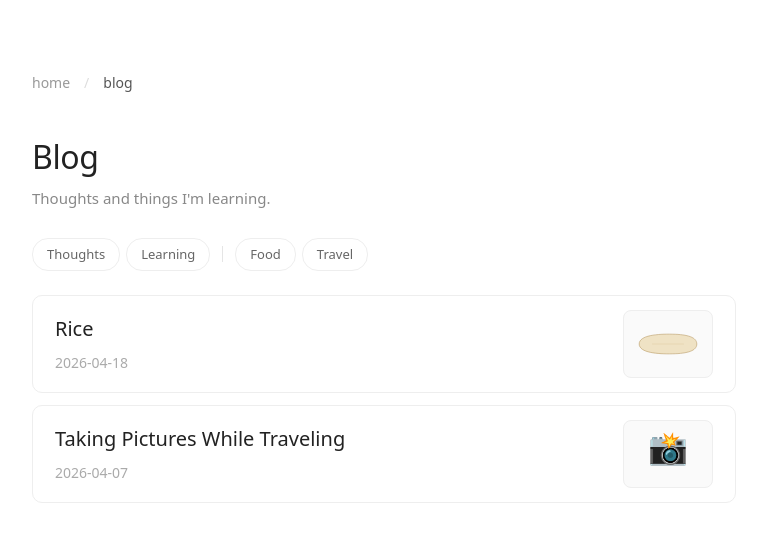
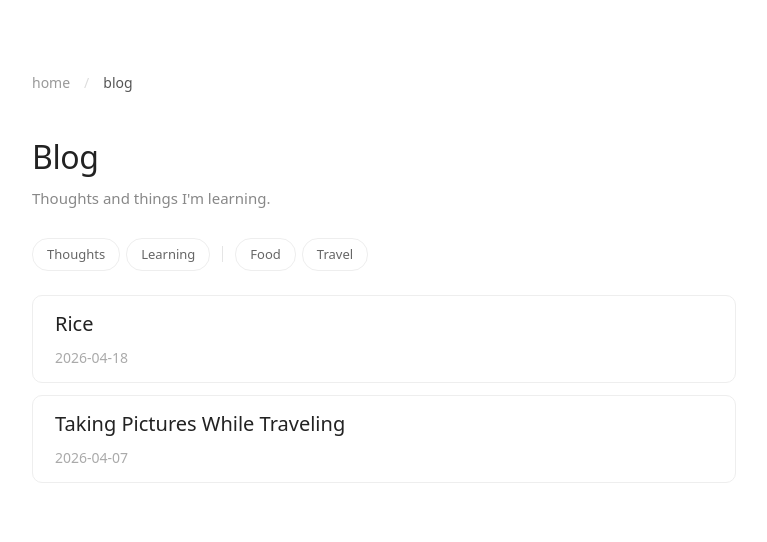
Before and after one commit to gaoe03/personalwebsite, a React (Vite) app: page /blog in a window 1280 px wide. Shown: the top 542 px of the page, without its empty margins (256-1023 px from the left). Built offline with nearby package versions, Linux system fonts and the light colour scheme.

Commit message:
small rice blog component fix

```diff
--- a/src/Blog.jsx
+++ b/src/Blog.jsx
@@ -24,7 +24,6 @@ const FilterChip = ({ label, active, onClick }) => (
 );
 
 const PostCard = ({ post }) => {
-  const Preview = post.previewComponent;
   const dateLabel = post.status === 'growing'
     ? `Updated ${post.updatedDate || post.date}`
     : post.date;
@@ -44,8 +43,6 @@ const PostCard = ({ post }) => {
         transition: 'border-color 0.15s, transform 0.15s',
       }}
     >
-      <div className="flex flex-col md:flex-row md:items-center md:gap-8 gap-4">
-        <div className="flex-1 min-w-0">
       <h3 className="post-title" style={{
         fontSize: '20px',
         color: '#222',
@@ -57,25 +54,6 @@ const PostCard = ({ post }) => {
         {post.title}
       </h3>
       <p style={{ color: '#aaa', fontSize: '14px' }}>{dateLabel}</p>
-        </div>
-        {Preview && (
-          <div style={{
-            flex: '0 0 auto',
-            width: '90px',
-            height: '68px',
-            background: '#fafafa',
-            border: '1px solid #eee',
-            borderRadius: '8px',
-            overflow: 'hidden',
-            display: 'flex',
-            alignItems: 'center',
-            justifyContent: 'center',
-            padding: '8px',
-          }}>
-            <Preview />
-          </div>
-        )}
-      </div>
     </Link>
   );
 };
--- a/src/posts/artifacts/FlavorMatrix.jsx
+++ b/src/posts/artifacts/FlavorMatrix.jsx
@@ -62,18 +62,11 @@ export default function FlavorMatrix() {
           {varieties.map((v, i) => {
             const isSel = selected === i;
             const isHov = hovered === i;
-            // Filter dims non-matching dots. Selected/hovered always override.
             const dimmed = !isSel && !isHov && !isVisible(v);
             const r = isSel ? 10 : isHov ? 8 : 6;
             return (
-              <g
+              <circle
                 key={i}
-                style={{ cursor: 'pointer' }}
-                onClick={() => setSelected(isSel ? null : i)}
-                onMouseEnter={() => setHovered(i)}
-                onMouseLeave={() => setHovered(null)}
-              >
-                <circle
                 cx={toPx(v.x)}
                 cy={toPx(v.y)}
                 r={r}
@@ -82,22 +75,31 @@ export default function FlavorMatrix() {
                 strokeWidth="2"
                 opacity={dimmed ? 0.25 : 1}
                 filter={isSel || isHov ? 'url(#dotShadow)' : undefined}
-                  style={{ transition: 'r 0.15s ease, opacity 0.2s ease' }}
+                style={{ cursor: 'pointer', transition: 'r 0.15s ease, opacity 0.2s ease' }}
+                onClick={() => setSelected(isSel ? null : i)}
+                onMouseEnter={() => setHovered(i)}
+                onMouseLeave={() => setHovered(null)}
               />
-                {/* Hover label */}
-                {isHov && !isSel && (
+            );
+          })}
+          {/* Active label rendered last so it's always on top */}
+          {(() => {
+            const activeIdx = hovered !== null ? hovered : selected;
+            if (activeIdx === null) return null;
+            const v = varieties[activeIdx];
+            const labelW = v.name.length * 6.4 + 20;
+            const labelH = 20;
+            const cx = toPx(v.x);
+            const cy = toPx(v.y);
+            // Clamp to SVG edges only so label stays centered above its dot
+            const rx = Math.max(4, Math.min(cx - labelW / 2, W - labelW - 4));
+            const ry = cy - 28 < 4 ? cy + 12 : cy - 28;
+            return (
               <g style={{ pointerEvents: 'none' }}>
-                    <rect
-                      x={toPx(v.x) - (v.name.length * 3.2 + 10)}
-                      y={toPx(v.y) - 28}
-                      width={v.name.length * 6.4 + 20}
-                      height="20"
-                      rx="4"
-                      fill="#222"
-                    />
+                <rect x={rx} y={ry} width={labelW} height={labelH} rx="4" fill="#222" />
                 <text
-                      x={toPx(v.x)}
-                      y={toPx(v.y) - 14}
+                  x={rx + labelW / 2}
+                  y={ry + labelH - 6}
                   textAnchor="middle"
                   fontSize="11"
                   fill="#fff"
@@ -105,10 +107,8 @@ export default function FlavorMatrix() {
                   {v.name}
                 </text>
               </g>
-                )}
-              </g>
             );
-          })}
+          })()}
         </svg>
       </div>
 
--- a/src/posts/rice.mdx
+++ b/src/posts/rice.mdx
@@ -28,7 +28,7 @@ But how is the rice Japanese, but grown in the US? It reminded me of Champagne.
 
 I found out that there's a difference between rice in Japan, and "Japanese-style" rice. Most "Japanese-style rice" sold in America is grown in California to no surprise, with a small amount coming from Texas.
 
-Unlike champagne, there's no legal protection for "Japanese-style" rice; its just pointing at the style of the rice itself. Short-grain, sticky (think holding sushi together). But surely there's a real name for this.
+Unlike champagne, there's no legal protection for "Japanese-style" rice; it's just pointing at the style of the rice itself. Short-grain, sticky (think holding sushi together). But surely there's a real name for this.
 
 ## Rice Families
 
```
Lines whose indentation alone changed are shown as unchanged.
